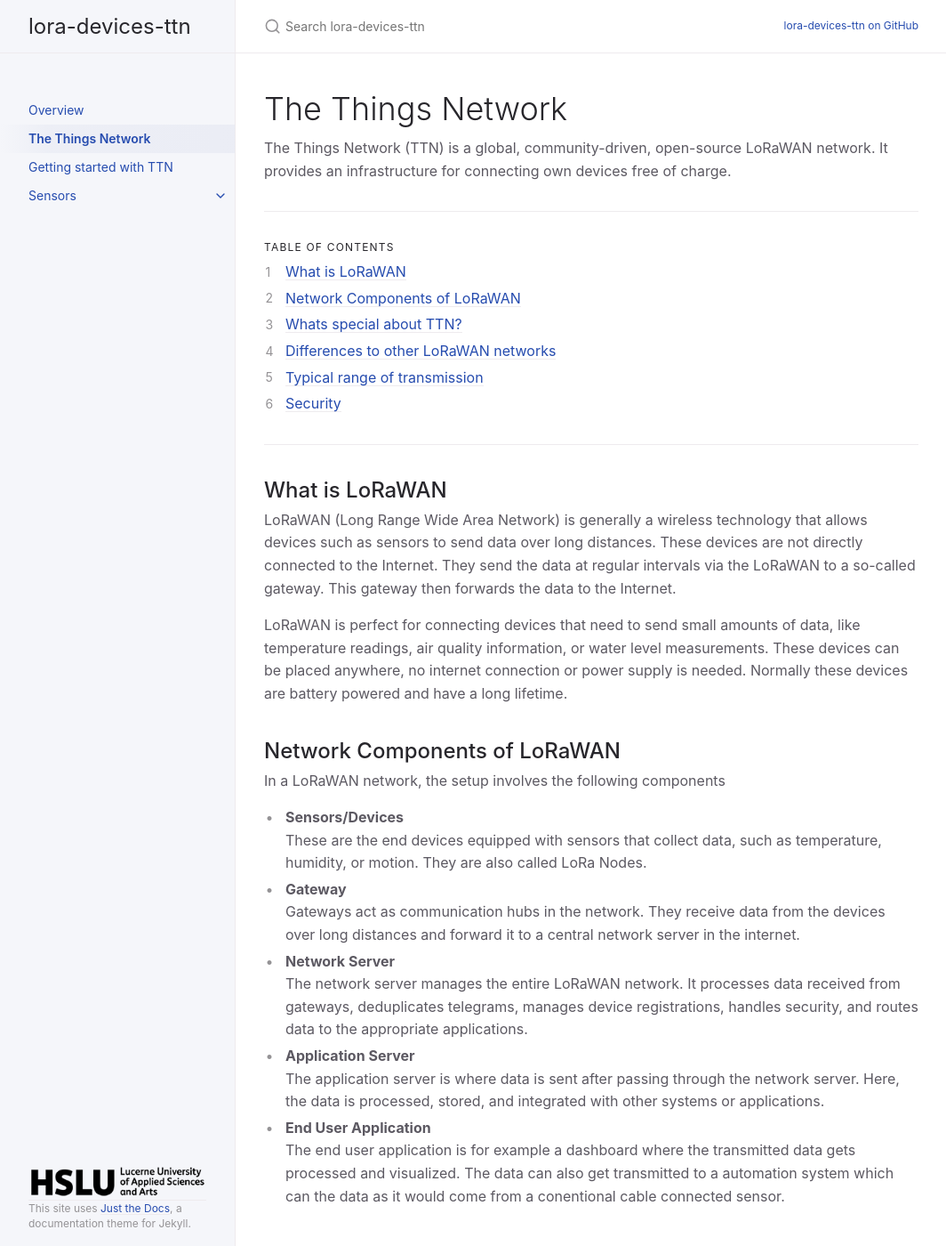
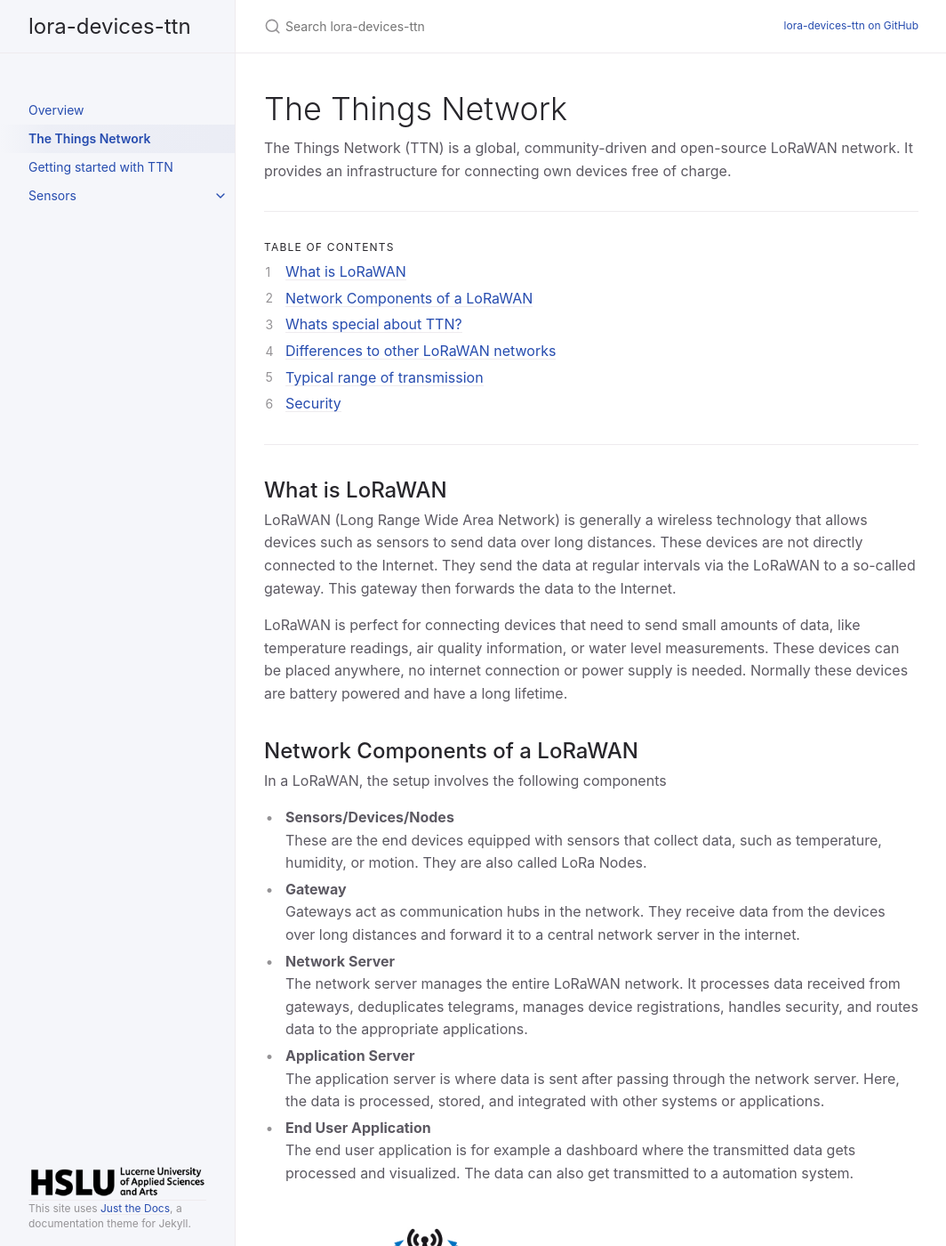
Before and after one commit to hslu-ige-laes/lora-devices-ttn, a Jekyll site: the page built from docs/ttn.md, in a window 1280 px wide and 1400 px high. Shown: the whole window at 89% size, without its empty margins (107-1171 px from the left). Built offline with Jekyll 4.4.1, drawn with Linux system fonts in a browser that asks for light colours; some of the changed text lies outside the part shown.

Commit message:
Update ttn.md

```diff
--- a/docs/ttn.md
+++ b/docs/ttn.md
@@ -8,7 +8,7 @@ permalink: /docs/ttn
 
 # The Things Network
 {: .no_toc }
-The Things Network (TTN) is a global, community-driven, open-source LoRaWAN network. It provides an infrastructure for connecting own devices free of charge.
+The Things Network (TTN) is a global, community-driven and open-source LoRaWAN network. It provides an infrastructure for connecting own devices free of charge.
 
 ---
 ## Table of contents
@@ -26,10 +26,10 @@ They send the data at regular intervals via the LoRaWAN to a so-called gateway.
 LoRaWAN is perfect for connecting devices that need to send small amounts of data, like temperature readings, air quality information, or water level measurements. These devices can be placed anywhere, no internet connection or power supply is needed.
 Normally these devices are battery powered and have a long lifetime.
 
-## Network Components of LoRaWAN
-In a LoRaWAN network, the setup involves the following components
+## Network Components of a LoRaWAN
+In a LoRaWAN, the setup involves the following components
 
-- **Sensors/Devices**<br>
+- **Sensors/Devices/Nodes**<br>
   These are the end devices equipped with sensors that collect data, such as temperature, humidity, or motion. They are also called LoRa Nodes.
 - **Gateway**<br>
   Gateways act as communication hubs in the network. They receive data from the devices over long distances and forward it to a central network server in the internet.
@@ -38,7 +38,7 @@ In a LoRaWAN network, the setup involves the following components
 - **Application Server**<br>
   The application server is where data is sent after passing through the network server. Here, the data is processed, stored, and integrated with other systems or applications.
 - **End User Application**<br>
-  The end user application is for example a dashboard where the transmitted data gets processed and visualized. The data can also get transmitted to a automation system which can the data as it would come from a conentional cable connected sensor.
+  The end user application is for example a dashboard where the transmitted data gets processed and visualized. The data can also get transmitted to a automation system.
 
 <img src="https://github.com/hslu-ige-laes/lora-devices-ttn/raw/master/docs/ttn_components.PNG" width="700"><br>
 
@@ -68,17 +68,17 @@ However, the actual range can vary depending on several factors
 - **Obstacles and Environment**<br>
   Physical obstacles like buildings, walls, windows and trees can weaken or block the signal, affecting signal strength and range.
 - **Gateway Density**<br>
-  More gateways nearby improve coverage and increase the chances of successful communication.
+  More gateways nearby improve coverage and increase the chances of successful communication. That has as well an effect on battery life. The better the reception, the faster the device can transmit, the shorter its airtime.
 - **Transmit Power of the Sensor Device**<br>
   Higher transmit power allows for longer range but consumes more energy.
 - **Environmental Factors**<br>
   Weather, humidity, and atmospheric conditions can influence signal strength.
 - **Interference**<br>
-  Electronic noise or interference from other devices can impact reception.
+  Electronic noise or interference from other devices can impact reception and as well battery life.
 - **Antenna Quality**<br>
   The quality of antennas on both the sensor device and gateway affects range and reception quality.
 - **Sensor Device Orientation**<br>
-  Each antenna has a designed orientation. Refer to the sensor device datasheets to see how you place best the devices.
+  Each antenna has a designed orientation. Refer to the sensor device datasheets to see how you orient best the devices.
 
 ## Security
 LoRaWAN networks are designed with robust security measures, for example including encryption, device authentication and message integrity checks.
```
